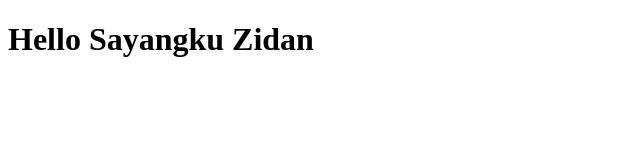
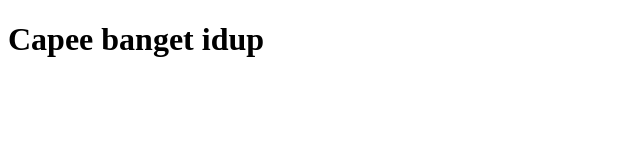
Before and after one commit to adindatariska/latihan1-revou, a plain HTML site: page index.html in a window 1280 px wide. Shown: the whole page, without its empty margins (0-640 px from the left). Drawn offline with Linux system fonts and the light colour scheme.

Commit message:
second commit

```diff
--- a/index.html
+++ b/index.html
@@ -4,6 +4,6 @@
         <title>Website Dinda</title>
     </head>
     <body>
-        <h1>Hello Sayangku Zidan</h1>
+        <h1>Capee banget idup</h1>
     </body>
 </html>
```
